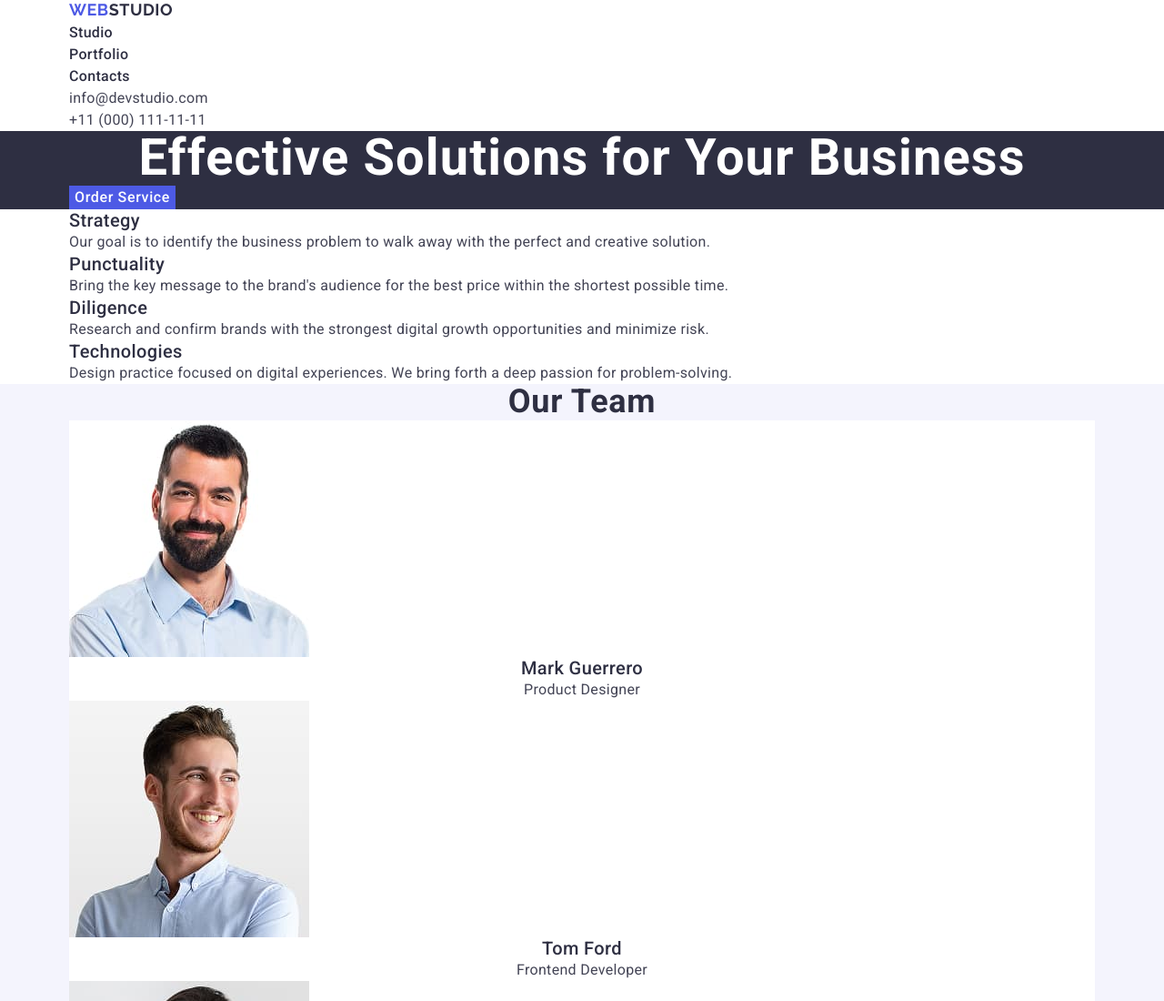
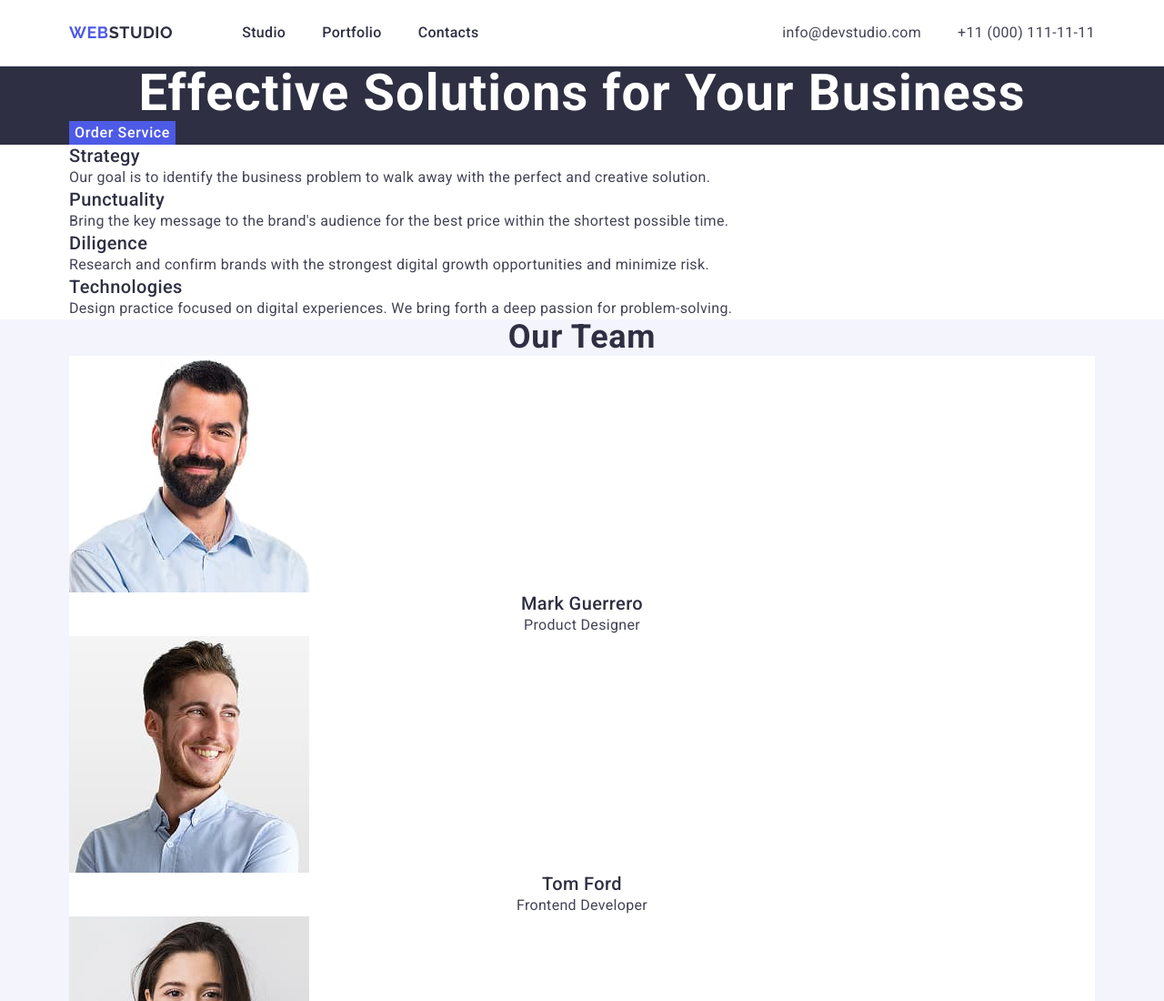
Before and after one commit to Anastasiia-tyk/goit-markup-hw-03, a plain HTML site: page index.html in a window 1280 px wide. Shown: the top 1100 px of the page at 91% size. Drawn offline with nearby package versions, Linux system fonts and the light colour scheme; a web font is replaced by a local one.

Commit message:
fix header(index and style)

```diff
--- a/css/style.css
+++ b/css/style.css
@@ -34,9 +34,22 @@ ul {
 
 /* HEADER */
 .header {
+    border-bottom: 1px solid #E7E9FC;
+}
+
+.header-container {
+    display: flex;
+    align-items: center;
 }
 
 .header-nav {
+    display: flex;
+    align-items: center;
+}
+
+.logo {
+    padding: 24px 0;
+    margin-right: 76px;
 }
 
 .header-nav-logo {
@@ -54,9 +67,15 @@ ul {
 }
 
 .header-menu-list {
+    display: flex;
+    align-items: center;
+    gap: 40px;
 }
 
 .header-menu-link {
+    display: block;
+    padding: 24px 0;
+
     font-family: "Roboto", sans-serif;
     font-weight: 500;
     font-size: 16px;
@@ -77,9 +96,13 @@ ul {
 
 .header-contacts {
     font-style: normal;
+    margin-left: auto;
 }
 
 .header-contacts-list {
+    display: flex;
+    align-items: center;
+    gap: 40px;
 }
 
 .header-contacts-item {
@@ -91,6 +114,9 @@ ul {
 }
 
 .header-contacts-link {
+    display: block;
+    padding: 24px 0;
+
     color: #434455;
 }
 
--- a/index.html
+++ b/index.html
@@ -22,10 +22,10 @@
   <body>
     <!-- Header -->
     <header class="header">
-      <div class="container">
+      <div class="container header-container">
         <nav class="header-nav">
           <!-- Logo -->
-          <a class="header-nav-logo" href="./index.html"
+          <a class="header-nav-logo logo" href="./index.html"
             >Web<span class="header-logo">Studio</span></a
           >
 
```
